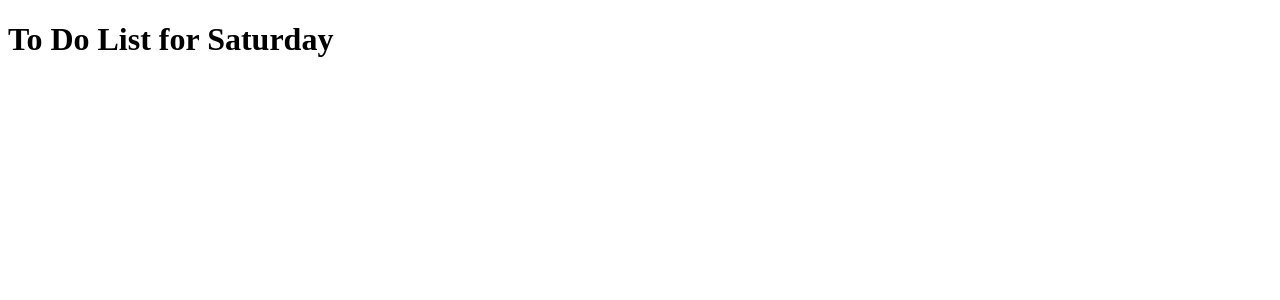
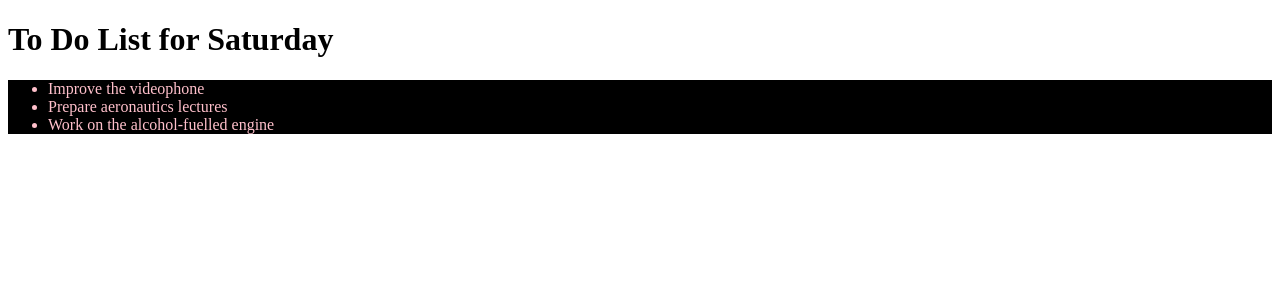
Before and after one commit to lazo2212/learning_react, a React (Create React App) app: page / in a window 1280 px wide. Shown: the top 300 px of the page. Built offline with nearby package versions, Linux system fonts and the light colour scheme.

Commit message:
modified:   src/App.js

```diff
--- a/src/App.js
+++ b/src/App.js
@@ -6,7 +6,21 @@
 };
 
 const TodoList = () => {
-  return <h1>To Do List for {formatDate(today)}</h1>;
+  return (
+    <>
+      <h1>To Do List for {formatDate(today)}</h1>
+      <ul
+        style={{
+          backgroundColor: 'black',
+          color: 'pink',
+        }}
+      >
+        <li>Improve the videophone</li>
+        <li>Prepare aeronautics lectures</li>
+        <li>Work on the alcohol-fuelled engine</li>
+      </ul>
+    </>
+  );
 };
 
 export default function App() {
```
